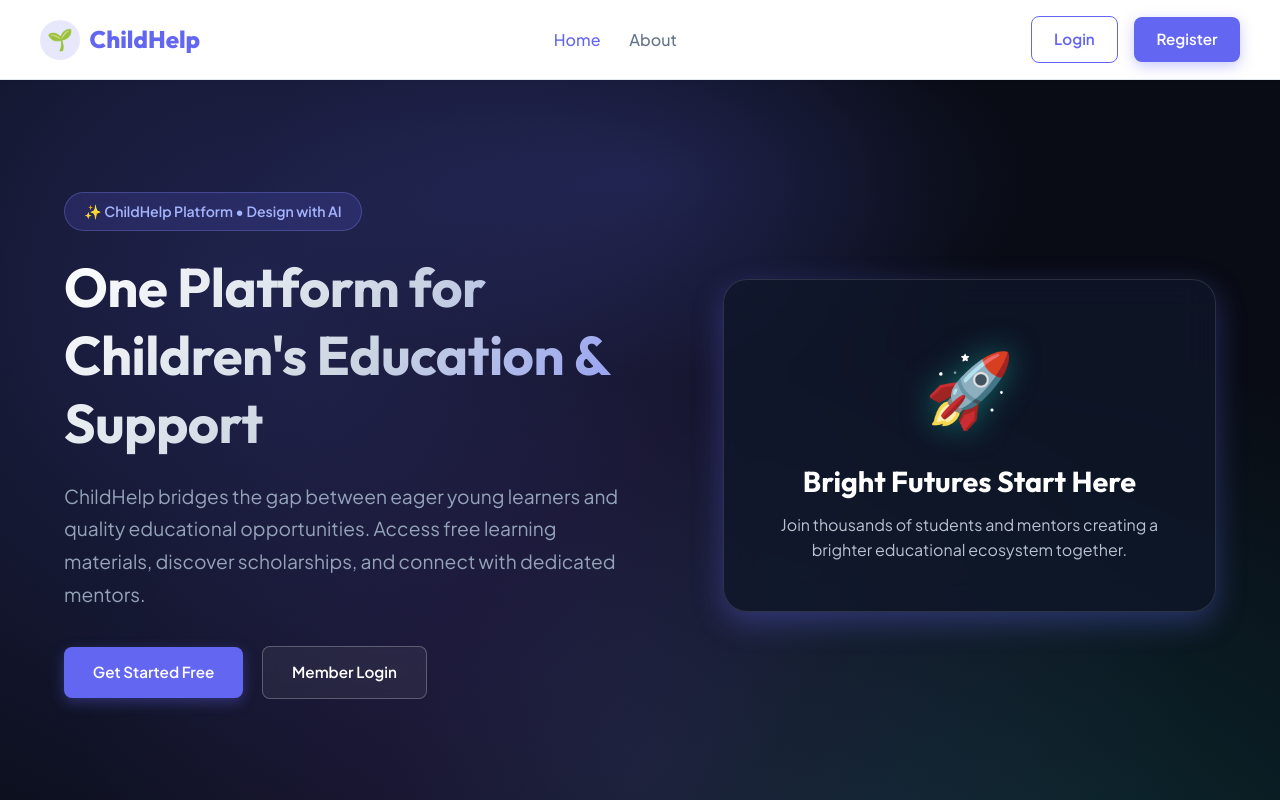
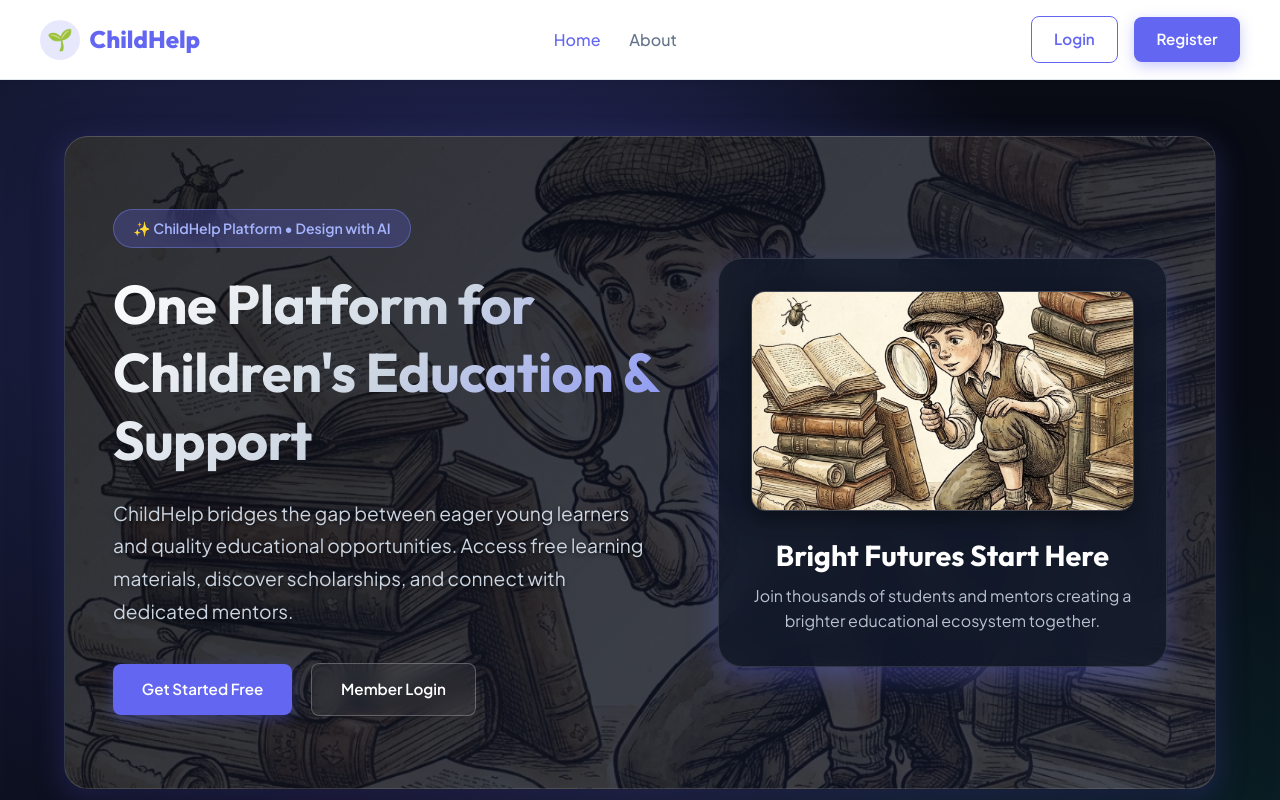
Before and after one commit to yasaswinikayala24-debug/childhelp, a React (Vite) app in the folder frontend/: page / in a window 1280 px wide. Shown: the top 800 px of the page. Built offline with nearby package versions, Linux system fonts and the light colour scheme; no server answers.

Commit message:
Set vintage reading illustration as hero section background image

```diff
--- a/frontend/src/index.css
+++ b/frontend/src/index.css
@@ -245,22 +245,29 @@ a {
   grid-template-columns: 1.1fr 0.9fr;
   gap: 3.5rem;
   align-items: center;
-  padding: 4.5rem 0 3.5rem 0;
+  padding: 4.5rem 3rem;
+  border-radius: var(--radius-lg);
+  background: linear-gradient(135deg, rgba(9, 12, 21, 0.85) 0%, rgba(15, 23, 42, 0.78) 100%), url('/hero-bg.jpg') center/cover no-repeat;
+  border: 1px solid rgba(255, 255, 255, 0.15);
+  box-shadow: 0 20px 50px rgba(0, 0, 0, 0.5), var(--shadow-glow);
+  position: relative;
+  overflow: hidden;
+  margin-top: 1rem;
 }
 
 .hero-badge {
   display: inline-flex;
   align-items: center;
   gap: 0.5rem;
-  background: rgba(99, 102, 241, 0.18);
-  border: 1px solid rgba(129, 140, 248, 0.3);
+  background: rgba(99, 102, 241, 0.25);
+  border: 1px solid rgba(129, 140, 248, 0.4);
   color: #a5b4fc;
   padding: 0.45rem 1.2rem;
   border-radius: 50px;
   font-weight: 600;
   font-size: 0.88rem;
   margin-bottom: 1.4rem;
-  backdrop-filter: blur(8px);
+  backdrop-filter: blur(12px);
 }
 
 .hero-title {
@@ -275,10 +282,11 @@ a {
 
 .hero-subtitle {
   font-size: 1.2rem;
-  color: #94a3b8;
+  color: #cbd5e1;
   margin-bottom: 2.2rem;
   line-height: 1.7;
   max-width: 580px;
+  text-shadow: 0 2px 4px rgba(0, 0, 0, 0.5);
 }
 
 .hero-cta {
@@ -288,9 +296,9 @@ a {
 }
 
 .hero-card-illustration {
-  background: var(--surface-dark);
+  background: rgba(15, 23, 42, 0.75);
   border-radius: var(--radius-lg);
-  padding: 3rem 2rem;
+  padding: 2rem;
   color: #ffffff;
   border: 1px solid var(--glass-border);
   backdrop-filter: blur(16px);
@@ -298,11 +306,22 @@ a {
   text-align: center;
   position: relative;
   transition: transform 0.3s ease, box-shadow 0.3s ease;
+  overflow: hidden;
 }
 
 .hero-card-illustration:hover {
   transform: translateY(-5px);
   box-shadow: 0 15px 40px rgba(99, 102, 241, 0.45);
+}
+
+.hero-img-preview {
+  width: 100%;
+  max-height: 220px;
+  object-fit: cover;
+  border-radius: var(--radius-md);
+  margin-bottom: 1.2rem;
+  border: 1px solid rgba(255, 255, 255, 0.2);
+  box-shadow: 0 8px 20px rgba(0, 0, 0, 0.4);
 }
 
 .illustration-icon {
--- a/frontend/src/pages/Home.jsx
+++ b/frontend/src/pages/Home.jsx
@@ -24,9 +24,9 @@ const Home = () => {
           </div>
 
           <div className="hero-card-illustration">
-            <div className="illustration-icon">🚀</div>
+            <img src="/hero-bg.jpg" alt="Child Learning Illustration" className="hero-img-preview" />
             <h2>Bright Futures Start Here</h2>
-            <p style={{ marginTop: '0.8rem', opacity: 0.9, color: '#cbd5e1' }}>
+            <p style={{ marginTop: '0.6rem', opacity: 0.9, color: '#cbd5e1' }}>
               Join thousands of students and mentors creating a brighter educational ecosystem together.
             </p>
           </div>
```
Also changed, not shown: frontend/public/hero-bg.jpg (added).
